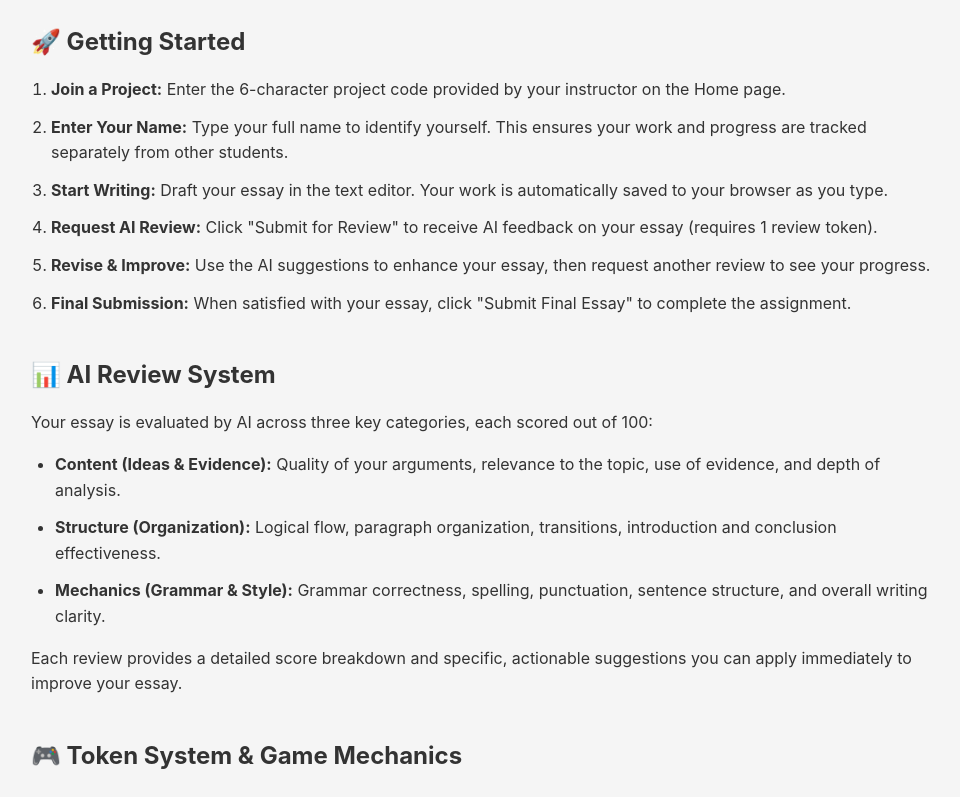
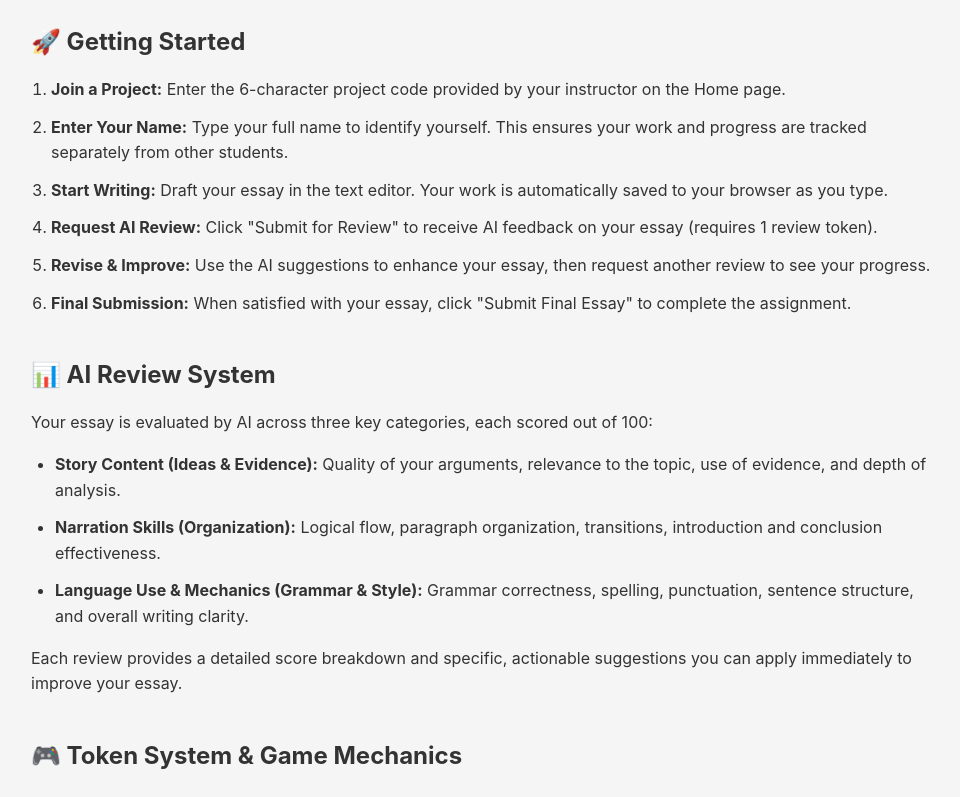
Before and after one commit to jackymiao/AgenticAILearningApplication, a React (Vite) app in the folder frontend/: page /help in a window 1280 px wide. Shown: the part 437-1234 px from the top of the page, without its empty margins (159-1119 px from the left). Built offline with nearby package versions, Linux system fonts and the light colour scheme; no server answers.

Commit message:
fix review result render issue after change tab names

```diff
--- a/frontend/src/pages/HelpPage.jsx
+++ b/frontend/src/pages/HelpPage.jsx
@@ -60,15 +60,15 @@ export default function HelpPage() {
           </p>
           <ul style={{ marginLeft: '24px', marginTop: '12px', fontSize: '16px' }}>
             <li style={{ marginBottom: '12px' }}>
-              <strong>Content (Ideas & Evidence):</strong> Quality of your arguments, relevance
+              <strong>Story Content (Ideas & Evidence):</strong> Quality of your arguments, relevance
               to the topic, use of evidence, and depth of analysis.
             </li>
             <li style={{ marginBottom: '12px' }}>
-              <strong>Structure (Organization):</strong> Logical flow, paragraph organization,
+              <strong>Narration Skills (Organization):</strong> Logical flow, paragraph organization,
               transitions, introduction and conclusion effectiveness.
             </li>
             <li style={{ marginBottom: '12px' }}>
-              <strong>Mechanics (Grammar & Style):</strong> Grammar correctness, spelling,
+              <strong>Language Use & Mechanics (Grammar & Style):</strong> Grammar correctness, spelling,
               punctuation, sentence structure, and overall writing clarity.
             </li>
           </ul>
--- a/frontend/src/pages/ProjectPage.jsx
+++ b/frontend/src/pages/ProjectPage.jsx
@@ -75,6 +75,22 @@ export default function ProjectPage() {
       const data = await publicApi.getUserState(code, name);
       setUserState(data);
       setError('');
+
+      // Restore finalScore from review history if available
+      const allReviews = Object.values(data.reviewHistory).flat();
+      if (allReviews.length > 0) {
+        const mostRecentReview = allReviews.sort((a, b) => new Date(b.created_at) - new Date(a.created_at))[0];
+        if (mostRecentReview.status === 'success' && mostRecentReview.result_json) {
+          try {
+            const resultData = typeof mostRecentReview.result_json === 'string'
+              ? JSON.parse(mostRecentReview.result_json)
+              : mostRecentReview.result_json;
+            setFinalScore(resultData.score || 0);
+          } catch (e) {
+            console.error('Error parsing result_json for final score:', e);
+          }
+        }
+      }
 
       // Initialize player in game system
       await initializePlayerWithName(name);
@@ -401,6 +417,15 @@ export default function ProjectPage() {
 
   const categories = ['content', 'structure', 'mechanics'];
 
+  const getCategoryDisplayName = (cat) => {
+    const names = {
+      content: 'Story Content',
+      structure: 'Narration Skills',
+      mechanics: 'Language Use & Mechanics'
+    };
+    return names[cat];
+  };
+
   return (
     <PageContainer>
       {reviewLoading && <ReviewLoadingAnimation />}
@@ -626,23 +651,25 @@ export default function ProjectPage() {
                   {categories.map(cat => (
                     <button
                       key={cat}
-                      onClick={() => setActiveTab(cat)}
+                      onClick={() => {
+                        console.log('Tab clicked:', cat, 'Reviews available:', userState?.reviewHistory[cat]);
+                        setActiveTab(cat);
+                      }}
                       style={{
                         flex: 1,
                         padding: '16px',
                         backgroundColor: activeTab === cat ? 'white' : '#f5f5f5',
                         borderBottom: activeTab === cat ? '2px solid #007bff' : 'none',
-                        fontWeight: activeTab === cat ? 'bold' : 'normal',
-                        textTransform: 'capitalize'
+                        fontWeight: activeTab === cat ? 'bold' : 'normal'
                       }}
                     >
-                      {cat}
+                      {getCategoryDisplayName(cat)}
                     </button>
                   ))}
                 </div>
 
                 <div style={{ padding: '24px' }}>
-                  <h3 style={{ textTransform: 'capitalize', marginBottom: '16px' }}>{activeTab} Review</h3>
+                  <h3 style={{ marginBottom: '16px' }}>{getCategoryDisplayName(activeTab)} Review</h3>
 
                   {userState?.reviewHistory[activeTab]?.length > 0 ? (
                     <div>
--- a/frontend/src/pages/admin/SubmissionDetail.jsx
+++ b/frontend/src/pages/admin/SubmissionDetail.jsx
@@ -106,6 +106,15 @@ export default function SubmissionDetail() {
 
   const categories = ['content', 'structure', 'mechanics'];
 
+  const getCategoryDisplayName = (cat) => {
+    const names = {
+      content: 'Story Content',
+      structure: 'Narration Skills',
+      mechanics: 'Language Use & Mechanics'
+    };
+    return names[cat];
+  };
+
   return (
     <PageContainer>
       <div style={{ padding: '24px 0' }}>
@@ -170,15 +179,15 @@ export default function SubmissionDetail() {
                     textTransform: 'capitalize'
                   }}
                 >
-                  {cat}
+                  {getCategoryDisplayName(cat)}
                   {submission.reviewHistory[cat] && ` (${submission.reviewHistory[cat].length})`}
                 </button>
               ))}
             </div>
 
             <div style={{ padding: '24px' }}>
-              <h3 style={{ marginBottom: '16px', textTransform: 'capitalize' }}>
-                {activeTab} Review Attempts
+              <h3 style={{ marginBottom: '16px' }}>
+                {getCategoryDisplayName(activeTab)} Review Attempts
               </h3>
 
               {submission.reviewHistory[activeTab]?.length > 0 ? (
```
